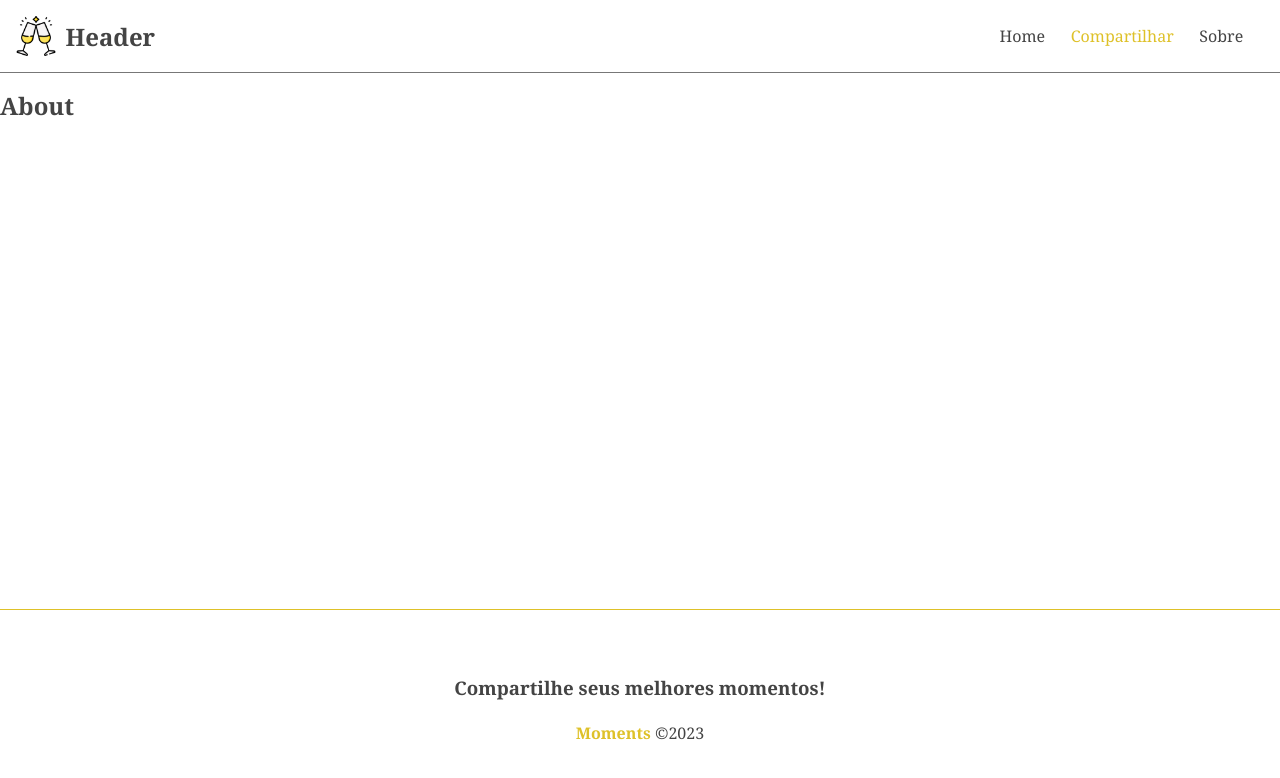
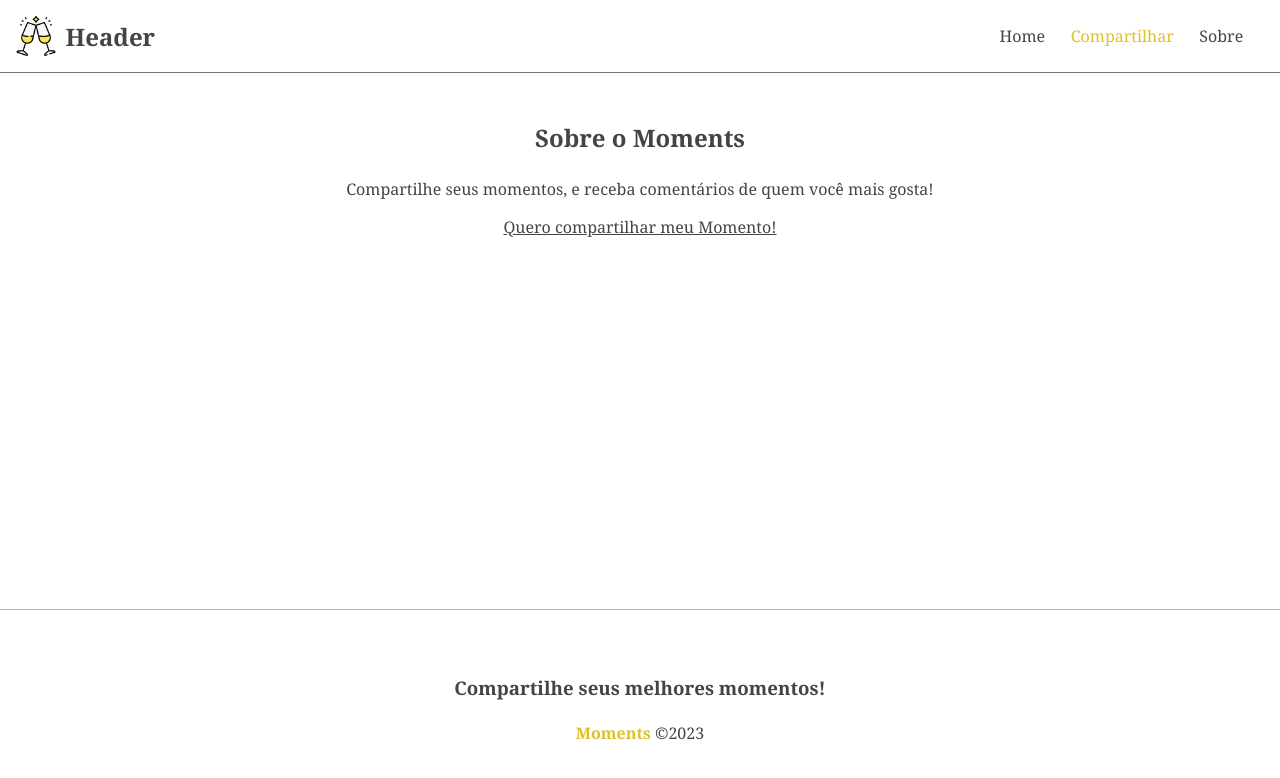
Before and after one commit to priscilaSartori/project-moments, an Angular app in the folder moments/: page /about in a window 1280 px wide. Shown: the top 778 px of the page. Built offline with nearby package versions, Linux system fonts and the light colour scheme.

Commit message:
feat: Finalizando sistema de mensagens

```diff
--- a/moments/src/app/components/messages/messages.component.html
+++ b/moments/src/app/components/messages/messages.component.html
@@ -1,7 +1,7 @@
 <div class="message" *ngIf="messageService.message">
   <div class="message-header">
     <h2>Mensagem do Sistema:</h2>
-    <button class="clear">
+    <button class="clear" (click)="messageService.clear()">
       <fa-icon [icon]="faTimes"></fa-icon>
     </button>
   </div>
--- a/moments/src/app/pages/about/about.component.css
+++ b/moments/src/app/pages/about/about.component.css
@@ -0,0 +1,16 @@
+.about {
+  display: flex;
+  flex-direction: column;
+  align-items: center;
+  justify-content: center;
+  padding: 2em;
+}
+
+h2,
+p {
+  margin-bottom: 1em;
+}
+
+.about a {
+  text-decoration: underline;
+}
--- a/moments/src/app/pages/about/about.component.html
+++ b/moments/src/app/pages/about/about.component.html
@@ -1 +1,7 @@
-<h2>About</h2>
+<div class="about">
+  <h2>Sobre o Moments</h2>
+  <p>
+    Compartilhe seus momentos, e receba comentários de quem você mais gosta!
+  </p>
+  <a routerLink="/moments/new">Quero compartilhar meu Momento!</a>
+</div>
--- a/moments/src/app/pages/new-moment/new-moment.component.ts
+++ b/moments/src/app/pages/new-moment/new-moment.component.ts
@@ -1,5 +1,7 @@
 import { Component, OnInit } from '@angular/core';
+import { Router } from '@angular/router';
 import { Moment } from 'src/app/interface/Moment';
+import { MessagesService } from 'src/app/services/messages.service';
 import { MomentService } from 'src/app/services/moment.service';
 @Component({
   selector: 'app-new-moment',
@@ -9,7 +11,11 @@ import { MomentService } from 'src/app/services/moment.service';
 export class NewMomentComponent implements OnInit {
   btnText: string = 'Compartilhar!';
 
-  constructor(private momentService: MomentService) {}
+  constructor(
+    private momentService: MomentService,
+    private messageService: MessagesService,
+    private router: Router
+    ) {}
 
   ngOnInit(): void {}
 
@@ -23,5 +29,7 @@ export class NewMomentComponent implements OnInit {
       formData.append("image", moment.image)
     }
     await this.momentService.createMoment(formData).subscribe();
+    this.messageService.add('Momento adicionado com sucesso');
+    this.router.navigate(["/"]);
   }
 }
--- a/moments/src/app/services/messages.service.ts
+++ b/moments/src/app/services/messages.service.ts
@@ -1,10 +1,22 @@
 import { Injectable } from '@angular/core';
 
 @Injectable({
-  providedIn: 'root'
+  providedIn: 'root',
 })
 export class MessagesService {
+  constructor() {}
+
   message: string = '';
 
-  constructor() { }
+  add(message: string) {
+    this.message = message;
+
+    setTimeout(() => {
+      this.clear();
+    }, 4000);
+  }
+
+  clear() {
+    this.message = '';
+  }
 }
```
Also changed, not shown: 1 other file (tests, documents, lock files or other folders).
